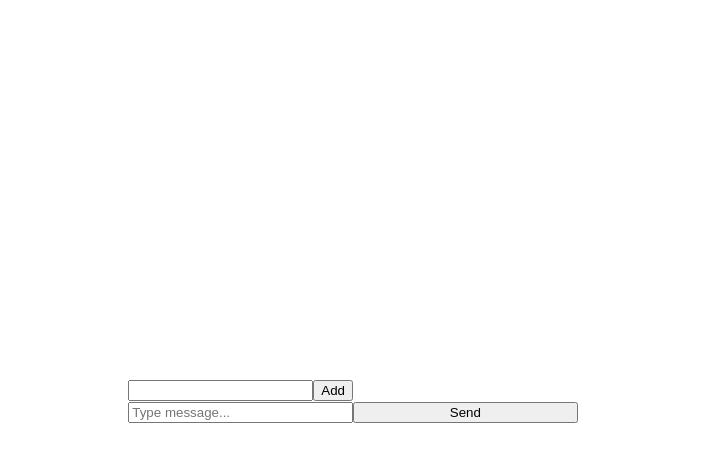
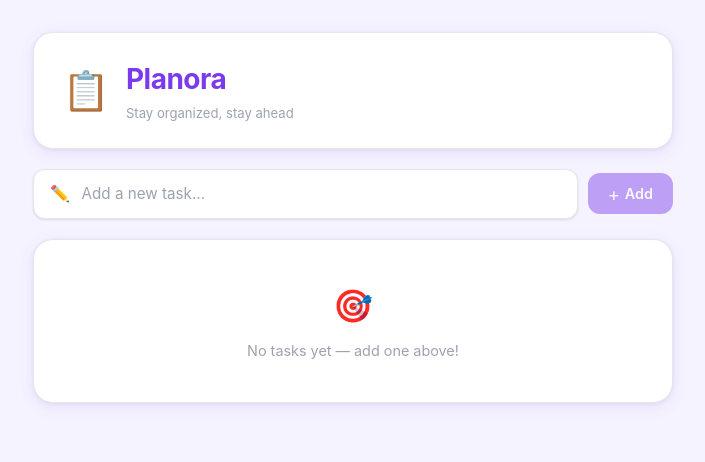
Before and after one commit to ayaosamaramadan/Planora, a Vue app in the folder frontend/: page / in a window 1280 px wide. Shown: the top 462 px of the page, without its empty margins (287-992 px from the left). Built offline with nearby package versions, Linux system fonts and the light colour scheme.

Commit message:
improve styles for EnterTask and DeleteTask components

```diff
--- a/frontend/src/App.vue
+++ b/frontend/src/App.vue
@@ -1,15 +1,7 @@
 <script setup>
-import { onMounted, ref } from 'vue'
+import { ref } from 'vue'
 import EnterTask from './components/EnterTask.vue'
 import DeleteTask from './components/DeleteTask.vue'
-import CompB from './components/CompB.vue'
-import CompA from './components/CompA.vue'
-
-const message = ref('')
-
-const handleMessage = (msg) => {
-  message.value = msg
-}
 
 const tasks = ref([])
 
@@ -26,36 +18,244 @@ const addTask = (newTask) => {
 
 const handleDel = (id) => {
   tasks.value = tasks.value.filter(task => task.id !== id)
-  console.log('tasks', tasks.value)
 }
 
-onMounted(() => {
-  console.log('tasks', tasks.value)
-})
 </script>
 
 <template>
-  <EnterTask @add-task="addTask" />
+  <div class="app-wrapper">
+    <!-- Header -->
+    <header class="app-header">
+      <div class="header-icon">📋</div>
+      <div>
+        <h1 class="app-title">Planora</h1>
+        <p class="app-subtitle">Stay organized, stay ahead</p>
+      </div>
+    </header>
+
+    <!-- Input -->
+    <EnterTask @add-task="addTask" />
+
+    <!-- Stats -->
+    <div class="stats-bar" v-if="tasks.length > 0">
+      <span>{{ tasks.filter(t => t.done).length }} of {{ tasks.length }} completed</span>
+      <div class="progress-track">
+        <div
+          class="progress-fill"
+          :style="{ width: (tasks.filter(t => t.done).length / tasks.length * 100) + '%' }"
+        />
+      </div>
+    </div>
+
+    <!-- Task List -->
+    <div class="task-list-wrapper">
+      <transition-group name="task" tag="ul" class="task-list">
+        <li
+          v-for="task in tasks"
+          :key="task.id"
+          class="task-item"
+          :class="{ 'task-done': task.done }"
+        >
+          <label class="checkbox-wrapper">
+            <input type="checkbox" v-model="task.done" class="checkbox-input" />
+            <span class="checkbox-custom"></span>
+          </label>
+          <span class="task-title">{{ task.title }}</span>
+          <DeleteTask @delete-task="handleDel(task.id)" />
+        </li>
+      </transition-group>
+
+     <div v-if="tasks.length === 0" class="empty-state">
+        <span class="empty-icon">🎯</span>
+        <p>No tasks yet — add one above!</p>
+      </div>
+    </div>
+  </div>
+</template>
+
+<style scoped>
+.app-wrapper {
+  display: flex;
+  flex-direction: column;
+  gap: 1.25rem;
+}
 
 
-  <div>
-    <ul>
-      <li v-for="task in tasks" :key="task.id">
-        <input type="checkbox" v-model="task.done" />
-        {{ task.title }}
-        <DeleteTask @delete-task="handleDel(task.id)" />
-      </li>
-    </ul>
-  </div>
+.app-header {
+  display: flex;
+  align-items: center;
+  gap: 1rem;
+  padding: 1.5rem 1.75rem;
+  background: var(--color-background-soft);
+  border-radius: var(--radius-lg);
+  box-shadow: var(--shadow-md);
+  border: 1px solid var(--color-border);
+}
+
+.header-icon {
+  font-size: 2.4rem;
+  line-height: 1;
+}
+
+.app-title {
+  font-size: 1.75rem;
+  font-weight: 700;
+  color: var(--primary);
+  letter-spacing: -0.5px;
+}
+
+.app-subtitle {
+  font-size: 0.82rem;
+  color: var(--color-text-muted);
+  margin-top: 1px;
+}
 
 
+.stats-bar {
+  display: flex;
+  align-items: center;
+  gap: 0.75rem;
+  font-size: 0.8rem;
+  color: var(--color-text-muted);
+  font-weight: 500;
+  padding: 0 0.25rem;
+}
 
-  <!-- from compA to compB -->
-  <CompA/>
-  <!-- @send-message="handleMessage"  -->
+.progress-track {
+  flex: 1;
+  height: 6px;
+  background: var(--color-background-mute);
+  border-radius: var(--radius-full);
+  overflow: hidden;
+}
 
-  <CompB/>
-  <!-- :msg="message" -->
-</template>
+.progress-fill {
+  height: 100%;
+  background: linear-gradient(90deg, var(--primary), #A855F7);
+  border-radius: var(--radius-full);
+  transition: width 0.4s cubic-bezier(0.4, 0, 0.2, 1);
+}
 
-<style scoped></style>
+
+.task-list-wrapper {
+  background: var(--color-background-soft);
+  border-radius: var(--radius-lg);
+  box-shadow: var(--shadow-md);
+  border: 1px solid var(--color-border);
+  overflow: hidden;
+  min-height: 60px;
+}
+
+.task-list {
+  list-style: none;
+  padding: 0;
+  margin: 0;
+}
+
+.task-item {
+  display: flex;
+  align-items: center;
+  gap: 0.875rem;
+  padding: 1rem 1.25rem;
+  border-bottom: 1px solid var(--color-border);
+  transition: background 0.2s;
+}
+
+.task-item:last-child {
+  border-bottom: none;
+}
+
+.task-item:hover {
+  background: var(--primary-light);
+}
+
+
+.checkbox-wrapper {
+  display: flex;
+  align-items: center;
+  cursor: pointer;
+  flex-shrink: 0;
+}
+
+.checkbox-input {
+  display: none;
+}
+
+.checkbox-custom {
+  width: 20px;
+  height: 20px;
+  border: 2px solid var(--color-border-hover);
+  border-radius: 6px;
+  display: flex;
+  align-items: center;
+  justify-content: center;
+  transition: all 0.2s;
+  background: transparent;
+  position: relative;
+}
+
+.checkbox-wrapper:hover .checkbox-custom {
+  border-color: var(--primary);
+  background: var(--primary-light);
+}
+
+.checkbox-input:checked ~ .checkbox-custom {
+  background: var(--primary);
+  border-color: var(--primary);
+}
+
+.checkbox-input:checked ~ .checkbox-custom::after {
+  content: '';
+  display: block;
+  width: 5px;
+  height: 9px;
+  border: 2px solid #fff;
+  border-top: none;
+  border-left: none;
+  transform: rotate(45deg) translate(-1px, -1px);
+}
+
+
+.task-title {
+  flex: 1;
+  font-size: 0.95rem;
+  color: var(--color-heading);
+  transition: all 0.25s;
+  word-break: break-word;
+}
+
+.task-done .task-title {
+  text-decoration: line-through;
+  color: var(--color-text-muted);
+}
+
+
+.empty-state {
+  display: flex;
+  flex-direction: column;
+  align-items: center;
+  gap: 0.5rem;
+  padding: 2.5rem 1rem;
+  color: var(--color-text-muted);
+  font-size: 0.9rem;
+}
+
+.empty-icon {
+  font-size: 2rem;
+}
+
+.task-enter-active,
+.task-leave-active {
+  transition: all 0.3s cubic-bezier(0.4, 0, 0.2, 1);
+}
+
+.task-enter-from {
+  opacity: 0;
+  transform: translateY(-10px);
+}
+
+.task-leave-to {
+  opacity: 0;
+  transform: translateX(20px);
+}
+</style>
--- a/frontend/src/assets/base.css
+++ b/frontend/src/assets/base.css
@@ -1,52 +1,53 @@
-/* color palette from <https://github.com/vuejs/theme> */
+
 :root {
-  --vt-c-white: #ffffff;
-  --vt-c-white-soft: #f8f8f8;
-  --vt-c-white-mute: #f2f2f2;
 
-  --vt-c-black: #181818;
-  --vt-c-black-soft: #222222;
-  --vt-c-black-mute: #282828;
+  --primary: #7C3AED;
+  --primary-light: #EDE9FE;
+  --primary-hover: #6D28D9;
 
-  --vt-c-indigo: #2c3e50;
 
-  --vt-c-divider-light-1: rgba(60, 60, 60, 0.29);
-  --vt-c-divider-light-2: rgba(60, 60, 60, 0.12);
-  --vt-c-divider-dark-1: rgba(84, 84, 84, 0.65);
-  --vt-c-divider-dark-2: rgba(84, 84, 84, 0.48);
+  --color-background: #F5F3FF;
+  --color-background-soft: #FFFFFF;
+  --color-background-mute: #EDE9FE;
 
-  --vt-c-text-light-1: var(--vt-c-indigo);
-  --vt-c-text-light-2: rgba(60, 60, 60, 0.66);
-  --vt-c-text-dark-1: var(--vt-c-white);
-  --vt-c-text-dark-2: rgba(235, 235, 235, 0.64);
-}
+  --color-border: #E5E7EB;
+  --color-border-hover: #C4B5FD;
 
-/* semantic color variables for this project */
-:root {
-  --color-background: var(--vt-c-white);
-  --color-background-soft: var(--vt-c-white-soft);
-  --color-background-mute: var(--vt-c-white-mute);
+  --color-heading: #1E1B4B;
+  --color-text: #374151;
+  --color-text-muted: #9CA3AF;
 
-  --color-border: var(--vt-c-divider-light-2);
-  --color-border-hover: var(--vt-c-divider-light-1);
+  --danger: #EF4444;
+  --danger-light: #FEE2E2;
+  --danger-hover: #DC2626;
 
-  --color-heading: var(--vt-c-text-light-1);
-  --color-text: var(--vt-c-text-light-1);
+   --success: #10B981;
 
-  --section-gap: 160px;
+  --shadow-sm: 0 1px 3px rgba(0,0,0,0.08), 0 1px 2px rgba(0,0,0,0.04);
+  --shadow-md: 0 4px 16px rgba(124,58,237,0.10), 0 1px 4px rgba(0,0,0,0.06);
+  --shadow-lg: 0 10px 40px rgba(124,58,237,0.15), 0 2px 8px rgba(0,0,0,0.08);
+
+  --radius-sm: 8px;
+  --radius-md: 12px;
+  --radius-lg: 20px;
+  --radius-full: 9999px;
 }
 
 @media (prefers-color-scheme: dark) {
   :root {
-    --color-background: var(--vt-c-black);
-    --color-background-soft: var(--vt-c-black-soft);
-    --color-background-mute: var(--vt-c-black-mute);
+    --color-background: #13111C;
+    --color-background-soft: #1E1A2E;
+    --color-background-mute: #2D2850;
 
-    --color-border: var(--vt-c-divider-dark-2);
-    --color-border-hover: var(--vt-c-divider-dark-1);
+    --color-border: #2D2A3E;
+    --color-border-hover: #7C3AED;
 
-    --color-heading: var(--vt-c-text-dark-1);
-    --color-text: var(--vt-c-text-dark-2);
+    --color-heading: #F5F3FF;
+    --color-text: #C4B5FD;
+    --color-text-muted: #6B7280;
+
+    --shadow-md: 0 4px 16px rgba(0,0,0,0.4), 0 1px 4px rgba(0,0,0,0.3);
+    --shadow-lg: 0 10px 40px rgba(0,0,0,0.5), 0 2px 8px rgba(0,0,0,0.3);
   }
 }
 
@@ -62,9 +63,7 @@ body {
   min-height: 100vh;
   color: var(--color-text);
   background: var(--color-background);
-  transition:
-    color 0.5s,
-    background-color 0.5s;
+  transition: color 0.3s, background-color 0.3s;
   line-height: 1.6;
   font-family:
     Inter,
--- a/frontend/src/assets/main.css
+++ b/frontend/src/assets/main.css
@@ -1,35 +1,26 @@
 @import './base.css';
 
-#app {
-  max-width: 1280px;
-  margin: 0 auto;
-  padding: 2rem;
-  font-weight: normal;
+body {
+  display: flex;
+  justify-content: center;
+  align-items: flex-start;
+  min-height: 100vh;
+  padding: 2rem 1rem;
 }
 
-a,
-.green {
-  text-decoration: none;
-  color: hsla(160, 100%, 37%, 1);
-  transition: 0.4s;
-  padding: 3px;
+#app {
+  width: 100%;
+  max-width: 640px;
 }
 
-@media (hover: hover) {
-  a:hover {
-    background-color: hsla(160, 100%, 37%, 0.2);
-  }
+
+::-webkit-scrollbar {
+  width: 6px;
 }
-
-@media (min-width: 1024px) {
-  body {
-    display: flex;
-    place-items: center;
-  }
-
-  #app {
-    display: grid;
-    grid-template-columns: 1fr 1fr;
-    padding: 0 2rem;
-  }
+::-webkit-scrollbar-track {
+  background: transparent;
 }
+::-webkit-scrollbar-thumb {
+  background: var(--color-border-hover);
+  border-radius: var(--radius-full);
+}
--- a/frontend/src/components/EnterTask.vue
+++ b/frontend/src/components/EnterTask.vue
@@ -13,8 +13,105 @@ const addTask = () => {
 </script>
 
 <template>
-    <div>
-        <input v-model="newTask" />
-        <button @click="addTask">Add</button>
+    <div class="enter-task">
+        <div class="input-wrapper">
+            <span class="input-icon">✏️</span>
+            <input
+                v-model="newTask"
+                class="task-input"
+                placeholder="Add a new task..."
+                @keyup.enter="addTask"
+            />
+        </div>
+        <button class="add-btn" @click="addTask" :disabled="!newTask.trim()">
+            <span class="btn-icon">+</span>
+            Add
+        </button>
     </div>
 </template>
+
+<style scoped>
+.enter-task {
+    display: flex;
+    gap: 0.625rem;
+    align-items: center;
+}
+
+.input-wrapper {
+    flex: 1;
+    display: flex;
+    align-items: center;
+    gap: 0.6rem;
+    background: var(--color-background-soft);
+    border: 1.5px solid var(--color-border);
+    border-radius: var(--radius-md);
+    padding: 0.7rem 1rem;
+    box-shadow: var(--shadow-sm);
+    transition: border-color 0.2s, box-shadow 0.2s;
+}
+
+.input-wrapper:focus-within {
+    border-color: var(--primary);
+    box-shadow: 0 0 0 3px rgba(124, 58, 237, 0.12);
+}
+
+.input-icon {
+    font-size: 1rem;
+    flex-shrink: 0;
+}
+
+.task-input {
+    flex: 1;
+    border: none;
+    outline: none;
+    background: transparent;
+    font-size: 0.95rem;
+    color: var(--color-heading);
+    font-family: inherit;
+}
+
+.task-input::placeholder {
+    color: var(--color-text-muted);
+}
+
+.add-btn {
+    display: flex;
+    align-items: center;
+    gap: 0.3rem;
+    padding: 0.7rem 1.25rem;
+    background: var(--primary);
+    color: #fff;
+    border: none;
+    border-radius: var(--radius-md);
+    font-size: 0.9rem;
+    font-weight: 600;
+    font-family: inherit;
+    cursor: pointer;
+    box-shadow: 0 2px 8px rgba(124, 58, 237, 0.35);
+    transition: background 0.2s, transform 0.15s, box-shadow 0.2s;
+    white-space: nowrap;
+    flex-shrink: 0;
+}
+
+.add-btn:hover:not(:disabled) {
+    background: var(--primary-hover);
+    transform: translateY(-1px);
+    box-shadow: 0 4px 12px rgba(124, 58, 237, 0.45);
+}
+
+.add-btn:active:not(:disabled) {
+    transform: translateY(0);
+}
+
+.add-btn:disabled {
+    opacity: 0.45;
+    cursor: not-allowed;
+    box-shadow: none;
+}
+
+.btn-icon {
+    font-size: 1.15rem;
+    font-weight: 400;
+    line-height: 1;
+}
+</style>
```
Also changed, not shown: frontend/src/components/DeleteTask.vue (+34 -5 lines).
